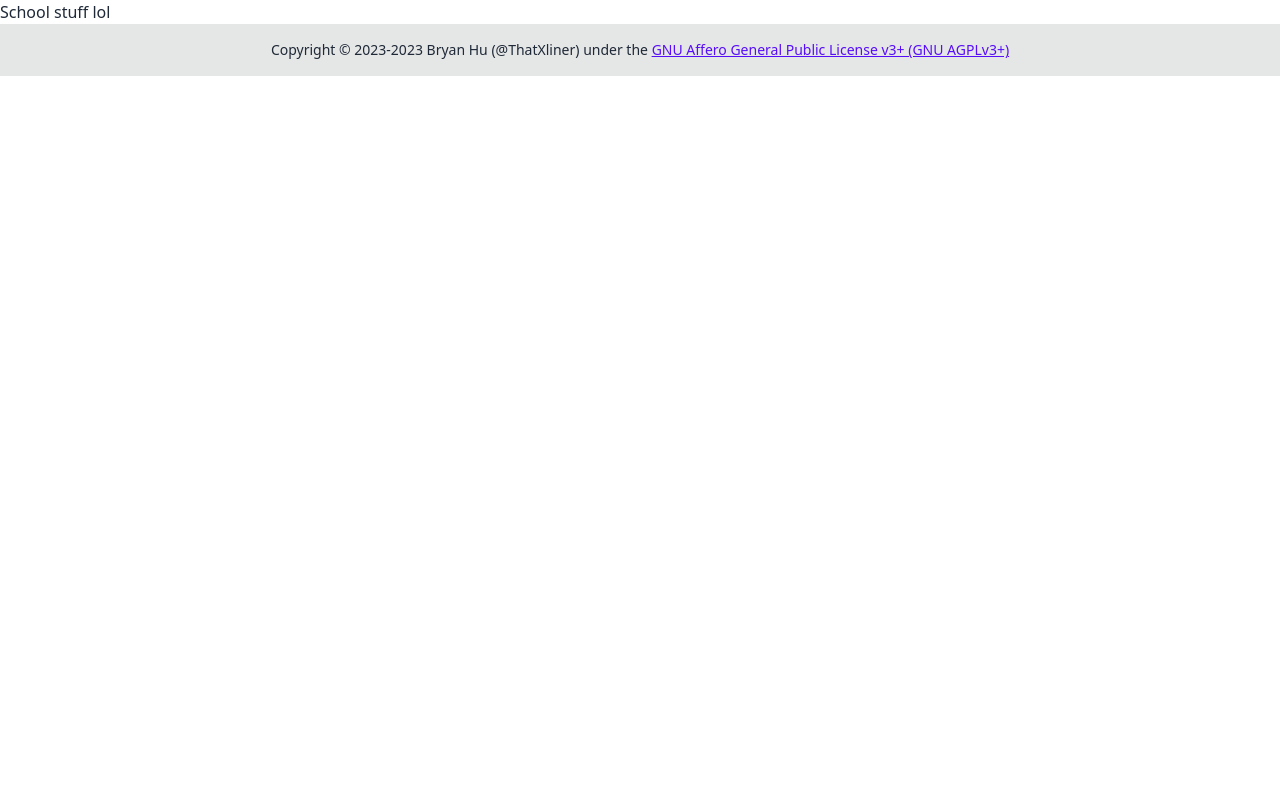
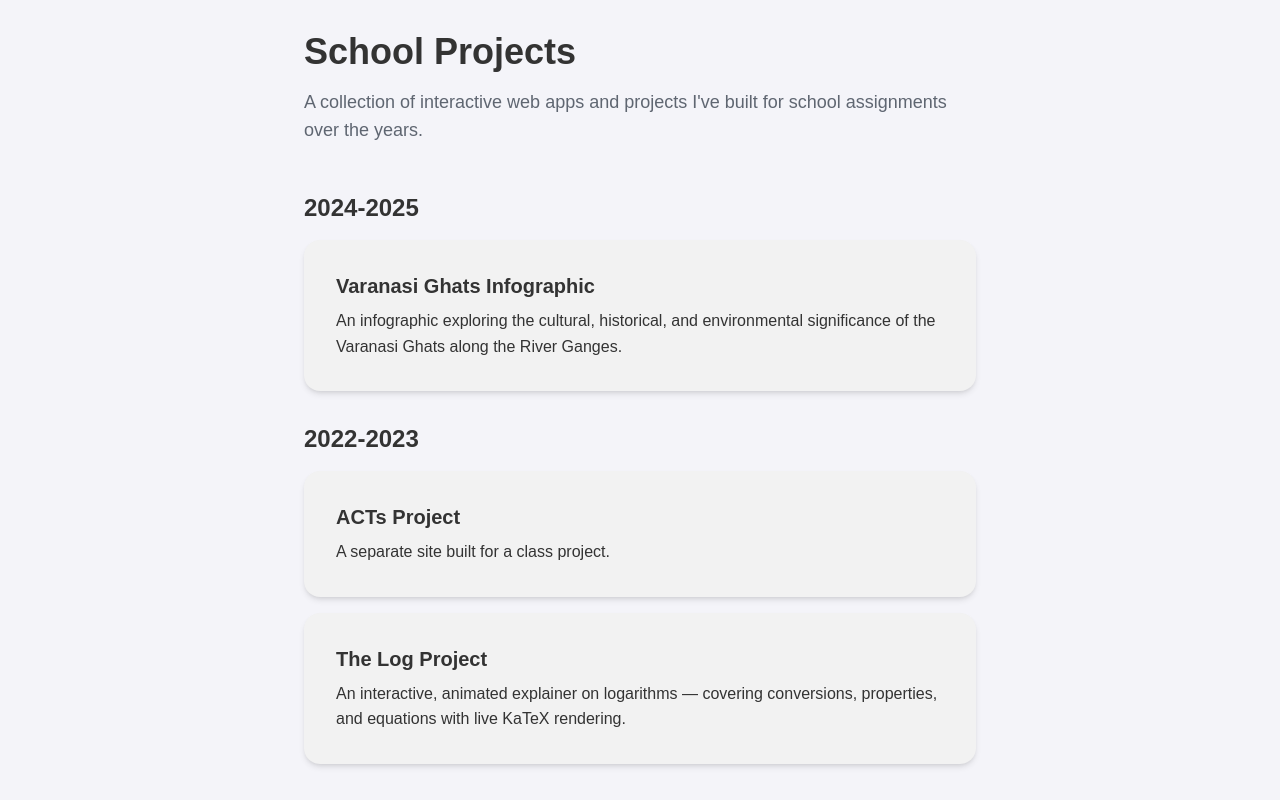
Before and after one commit to ThatXliner/school, a SvelteKit app: page / in a window 1280 px wide. Shown: the top 800 px of the page. Built offline with nearby package versions, Linux system fonts and the light colour scheme.

Commit message:
Add school projects index and metadata

```diff
--- a/src/routes/+page.svelte
+++ b/src/routes/+page.svelte
@@ -1 +1,28 @@
-<h1>School stuff lol</h1>
+<script lang="ts">
+	import { base } from '$app/paths';
+	export let data;
+</script>
+
+<div class="min-h-screen flex flex-col items-center justify-center p-8">
+	<div class="max-w-2xl w-full">
+		<h1 class="text-4xl font-bold mb-4">School Projects</h1>
+		<p class="text-lg text-base-content/70 mb-8">
+			A collection of interactive web apps and projects I've built for school assignments over the
+			years.
+		</p>
+
+		<div class="flex flex-col gap-4">
+			{#each Object.entries(data.grouped) as [year, routes]}
+				<h2 class="text-2xl font-semibold mt-4">{year}</h2>
+				{#each routes as route}
+					<a href="{base}{route.path}" class="card bg-base-200 shadow-md hover:shadow-lg transition-shadow">
+						<div class="card-body">
+							<h3 class="card-title">{route.title}</h3>
+							<p>{route.description}</p>
+						</div>
+					</a>
+				{/each}
+			{/each}
+		</div>
+	</div>
+</div>
--- /dev/null
+++ b/src/routes/+page.ts
@@ -0,0 +1,26 @@
+export async function load() {
+	const pages = import.meta.glob('./**/+page.svelte', { eager: true }) as Record<
+		string,
+		{ metadata?: { title: string; description: string } }
+	>;
+
+	const routes: { path: string; year: string; title: string; description: string }[] = [];
+
+	for (const [key, mod] of Object.entries(pages)) {
+		// key looks like "./2021-2022/4a/+page.svelte"
+		const path = key.replace(/^\./, '').replace(/\/\+page\.svelte$/, '');
+		if (!path) continue; // skip root
+
+		const year = path.split('/')[1]; // e.g. "2021-2022"
+		const meta = mod.metadata ?? { title: path, description: '' };
+		routes.push({ path, year, ...meta });
+	}
+
+	// Group by year, sorted descending
+	const grouped: Record<string, typeof routes> = {};
+	for (const route of routes.sort((a, b) => b.year.localeCompare(a.year))) {
+		(grouped[route.year] ??= []).push(route);
+	}
+
+	return { grouped };
+}
--- a/src/routes/2021-2022/4a/+page.svelte
+++ b/src/routes/2021-2022/4a/+page.svelte
@@ -1 +1,8 @@
+<script context="module">
+	export const metadata = {
+		title: 'Life Science',
+		description: 'Life Science class page.'
+	};
+</script>
+
 <p>as of right now, this is my Life Science class</p>
--- a/src/routes/2021-2022/4a/cards/+page.svelte
+++ b/src/routes/2021-2022/4a/cards/+page.svelte
@@ -1,3 +1,10 @@
+<script context="module">
+	export const metadata = {
+		title: 'Card Game Scorer',
+		description: 'A score tracker for a card game, built for class.'
+	};
+</script>
+
 <script>
 	import { SvelteToast, toast } from '@zerodevx/svelte-toast';
 
--- a/src/routes/2022-2023/1a/acts-project/+page.svelte
+++ b/src/routes/2022-2023/1a/acts-project/+page.svelte
@@ -1,3 +1,10 @@
+<script context="module">
+	export const metadata = {
+		title: 'ACTs Project',
+		description: 'A separate site built for a class project.'
+	};
+</script>
+
 <script>
 	import { onMount } from 'svelte';
 
--- a/src/routes/2022-2023/3b/log-project/+page.svelte
+++ b/src/routes/2022-2023/3b/log-project/+page.svelte
@@ -1,3 +1,11 @@
+<script context="module">
+	export const metadata = {
+		title: 'The Log Project',
+		description:
+			'An interactive, animated explainer on logarithms — covering conversions, properties, and equations with live KaTeX rendering.'
+	};
+</script>
+
 <script lang="ts">
 	import { gsap } from 'gsap';
 	import { ScrollTrigger } from 'gsap/ScrollTrigger';
--- a/src/routes/2024-2025/4b/+page.svelte
+++ b/src/routes/2024-2025/4b/+page.svelte
@@ -1,3 +1,11 @@
+<script context="module">
+	export const metadata = {
+		title: 'Varanasi Ghats Infographic',
+		description:
+			'An infographic exploring the cultural, historical, and environmental significance of the Varanasi Ghats along the River Ganges.'
+	};
+</script>
+
 <script lang="ts">
 	import './index.css';
 </script>
```
